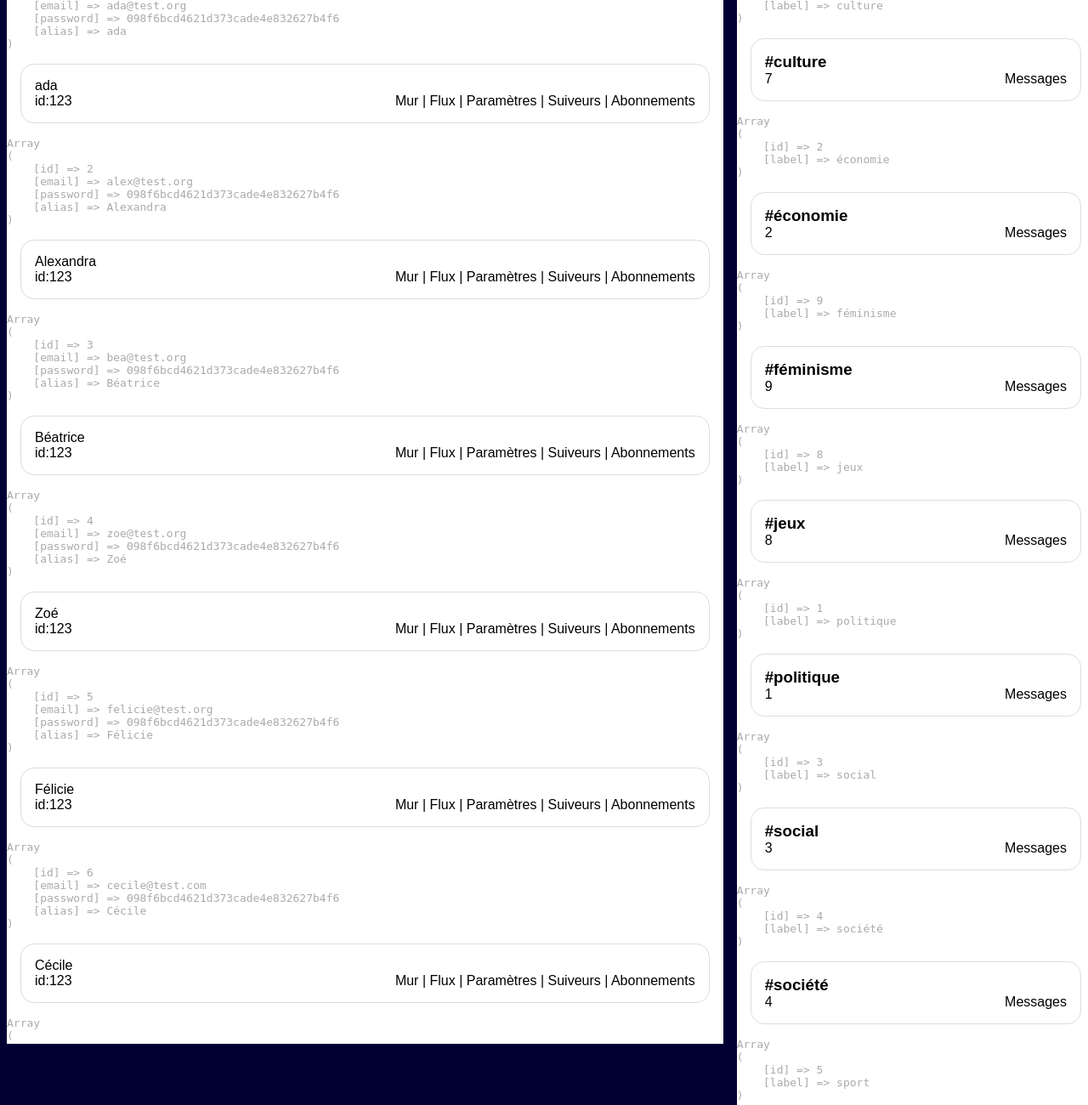
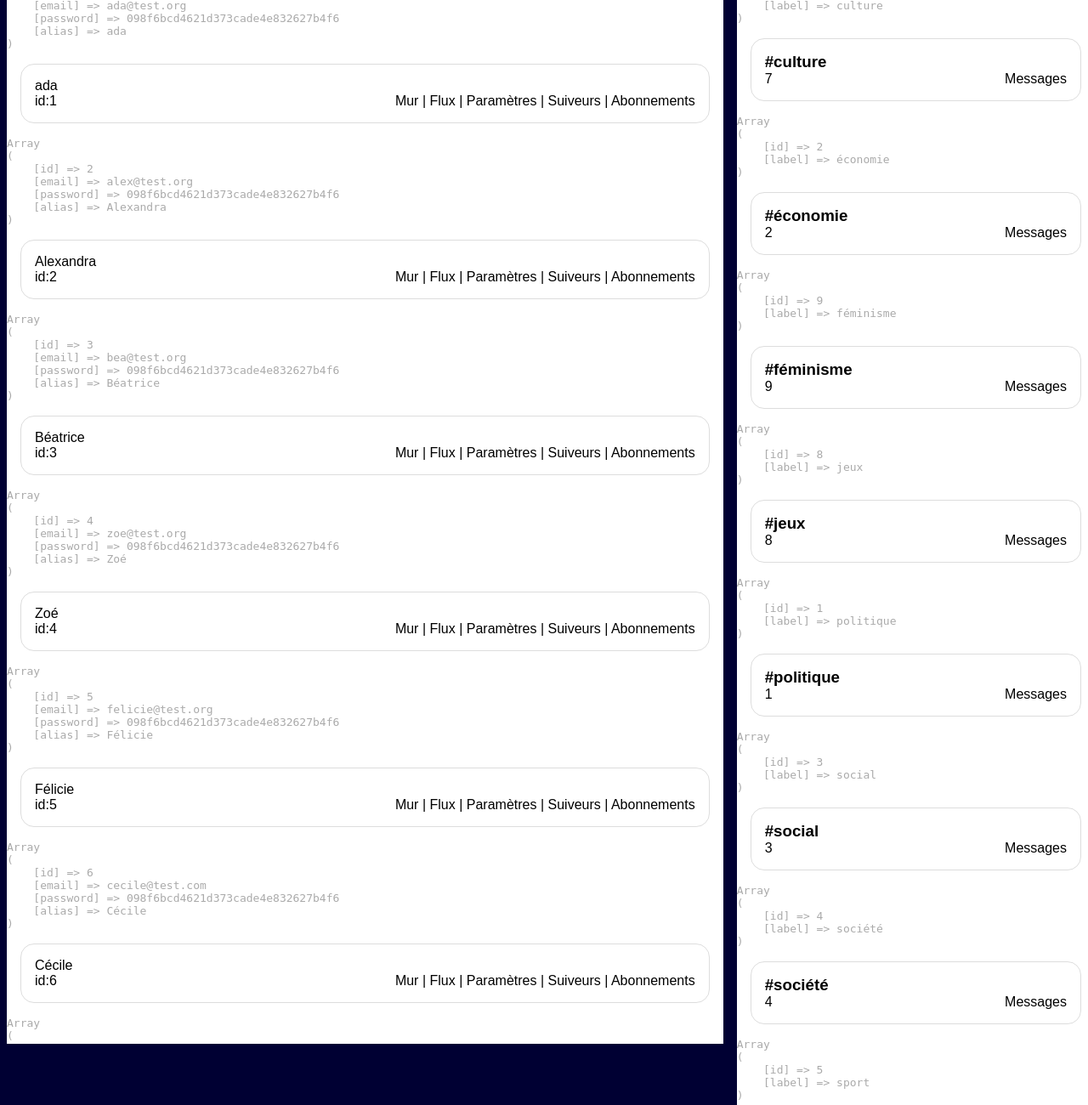
Before and after one commit to boris-valero/Projet-Reseau-Social, a PHP site: page /admin.php in a window 1280 px wide. Shown: the part 236-1536 px from the top of the page at 85% size. Run offline with PHP 8.4, Linux system fonts and the light colour scheme; data comes from the database, SQL or seed files in the repository.

Commit message:
adding complete admin.php file

```diff
--- a/Niveau1/admin.php
+++ b/Niveau1/admin.php
@@ -92,22 +92,23 @@
                  * Etape 5 : @todo : Afficher les utilisatrices en s'inspirant de ce qui a été fait dans news.php
                  * Attention à en pas oublier de modifier dans le lien les "user_id=123" avec l'id de l'utilisatrice
                  */
-                while ($tag = $lesInformations->fetch_assoc())
+                while ($user = $lesInformations->fetch_assoc())
                 {
-                    echo "<pre>" . print_r($tag, 1) . "</pre>";
+                    echo "<pre>" . print_r($user, 1) . "</pre>";
                     ?>
                     <article>
                         <h3><?php
-                        echo $tag["alias"];
+                        echo $user["alias"];
                         ?>
                         </h3>
-                        <p>id:123</p>
+                        <p>id:<?php echo $user["id"]; ?>
+                        </p>
                         <nav>
-                            <a href="wall.php?user_id=123">Mur</a>
-                            | <a href="feed.php?user_id=123">Flux</a>
-                            | <a href="settings.php?user_id=123">Paramètres</a>
-                            | <a href="followers.php?user_id=123">Suiveurs</a>
-                            | <a href="subscriptions.php?user_id=123">Abonnements</a>
+                            <a href="wall.php?user_id=<?php echo $user["id"]; ?>">Mur</a>
+                            | <a href="feed.php?user_id=<?php echo $user["id"]; ?>">Flux</a>
+                            | <a href="settings.php?user_id=<?php echo $user["id"]; ?>">Paramètres</a>
+                            | <a href="followers.php?user_id=<?php echo $user["id"]; ?>">Suiveurs</a>
+                            | <a href="subscriptions.php?user_id=<?php echo $user["id"]; ?>">Abonnements</a>
                         </nav>
                     </article>
                 <?php } ?>
```
